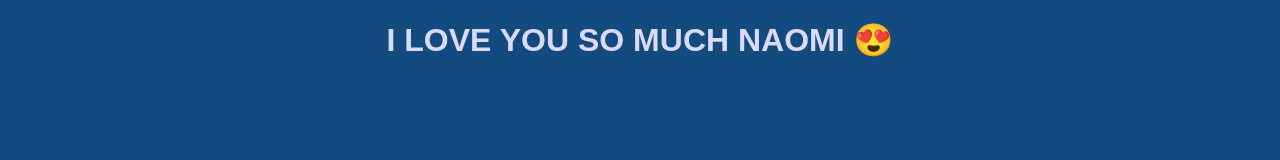
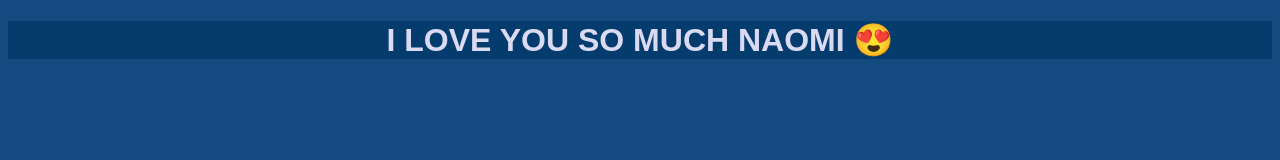
Before and after one commit to ELEGANT-BLACKNESS/ELEGANT-BLACKNESS.github.io, a plain HTML site: page index.html in a window 1280 px wide. Drawn offline with Linux system fonts and the light colour scheme.

Commit message:
Update index.html

```diff
--- a/index.html
+++ b/index.html
@@ -9,11 +9,15 @@
             font-family: Arial, Helvetica, Sans-Serif;
             Color: #dadaf3;
         }
+        .heading{
+            background-color: #053c6e;
+            border-width: 100;
+        }
     </style>
 </head>
 
 <body>
-    <div>
+    <div class="heading">
         <h1 style="text-align:center">
             I LOVE YOU SO MUCH NAOMI &#128525
         </h1>
```
